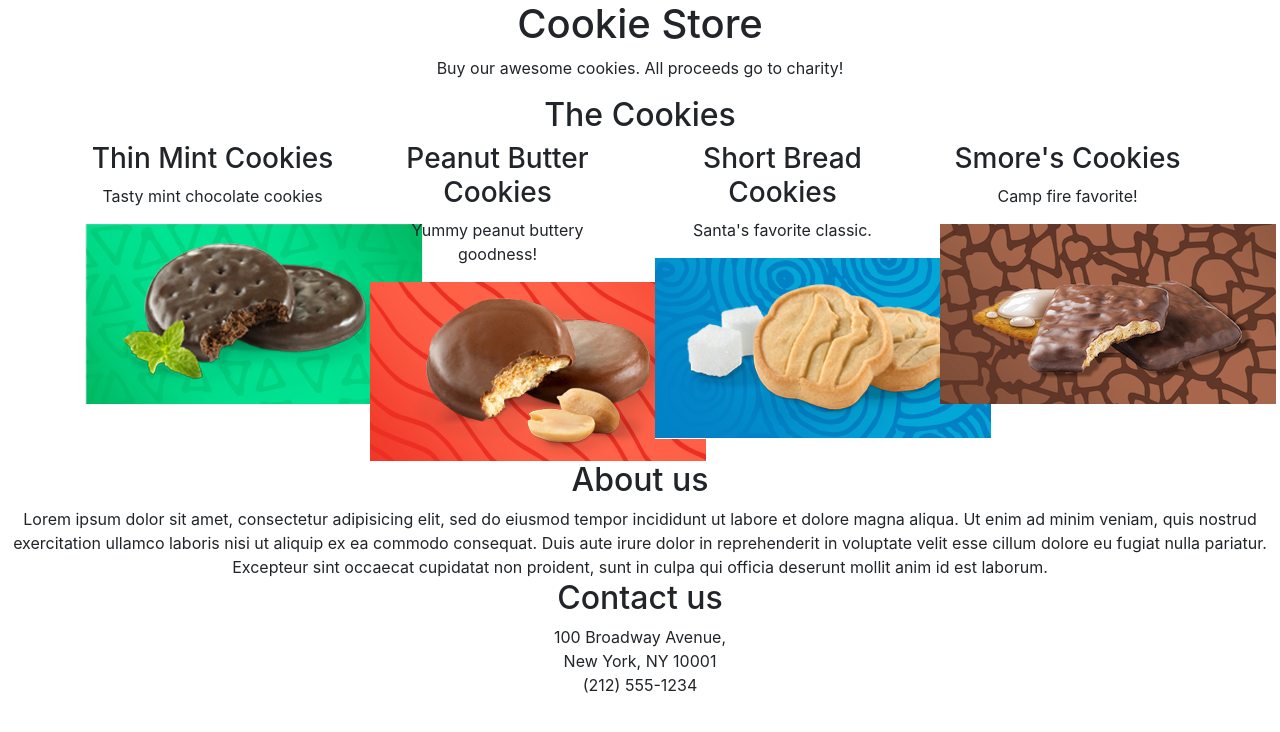
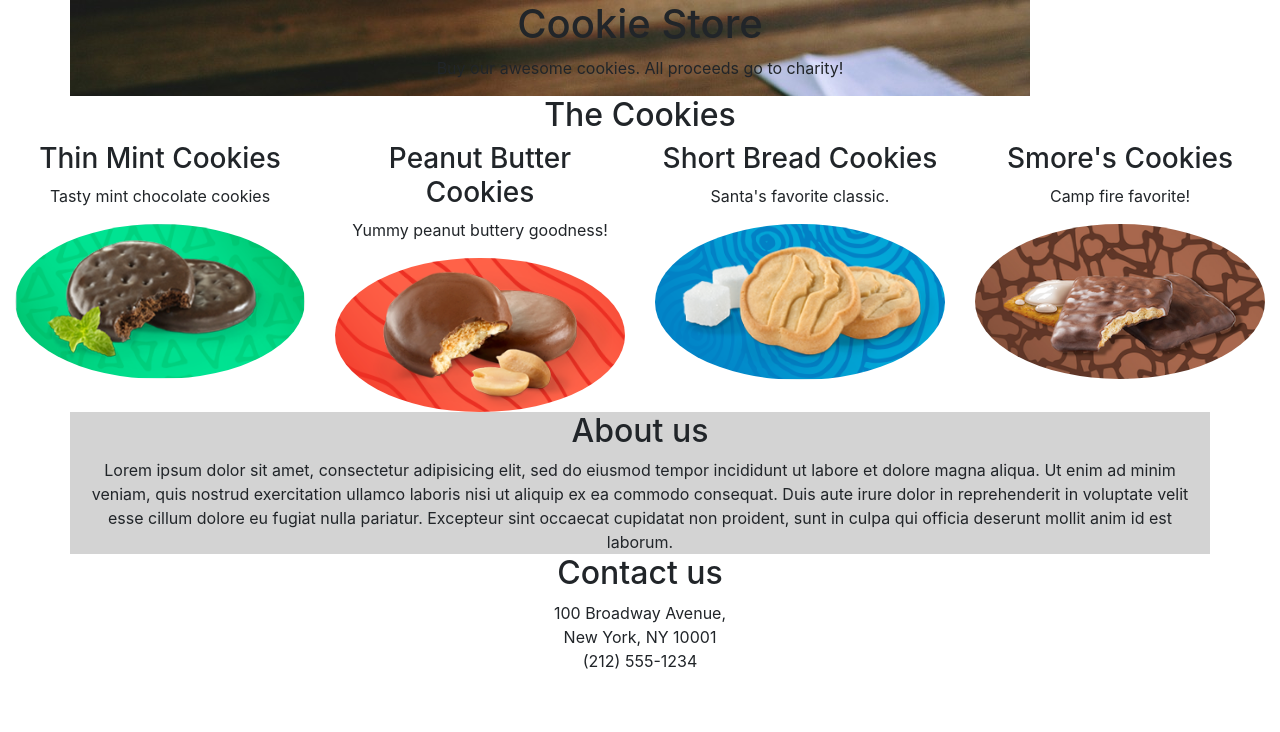
Before and after one commit to CUNYTechPrep/bootstrap-lab, a plain HTML site: page index.html in a window 1280 px wide. Drawn offline with nearby package versions, Linux system fonts and the light colour scheme.

Commit message:
continued to work on project

```diff
--- a/css/styles.css
+++ b/css/styles.css
@@ -2,6 +2,18 @@
     text-align: center;
 }
 
-.header{
-   background-image: url('img/milkbg.jpg');
+
+.bg{
+    background-image: url('/img/milkbg.jpg');
+    background-repeat: no-repeat;
 }
+
+.bg-lightgray{
+    background-color:lightgrey;
+
+}
+
+.cookie-monster{
+    background-image: url('/img/cmonster.png');
+
+}
--- a/index.html
+++ b/index.html
@@ -15,51 +15,66 @@
 </head>
 <body>
 
-<div class="header">
+<div class="container">
+  <div class="row">
+    <div class="col-lg-12 bg">
       <h1>Cookie Store</h1>
       <p>Buy our awesome cookies. All proceeds go to charity!</p>
     </div>
+  </div>
+</div>
+
 
 
   <h2>The Cookies</h2>
 
-  <div class="container">
+  <div class="container-fluid">
     <div class="row">
       <div class="col-lg-3 col-md-12">
         <h3>Thin Mint Cookies</h3>
         <p>Tasty mint chocolate cookies</p>
-        <img src="img/mint.png">
+        <img src="img/mint.png"class="rounded-circle img-fluid">
       </div>
 
       <div class="col-lg-3 col-md-12">
         <h3>Peanut Butter Cookies</h3>
         <p>Yummy peanut buttery goodness!</p>
-        <img src="img/peanut.png">
+        <img src="img/peanut.png" class="rounded-circle img-fluid">
       </div>
 
       <div class="col-lg-3 col-md-12">
         <h3>Short Bread Cookies</h3>
         <p>Santa's favorite classic.</p>
-        <img src="img/shortbread.png">
+        <img src="img/shortbread.png "class="rounded-circle img-fluid">
       </div>
 
 
       <div class="col-lg-3 col-md-12">
         <h3>Smore's Cookies</h3>
         <p>Camp fire favorite!</p>
-        <img src="img/smores.png">
+        <img src="img/smores.png"class="rounded-circle img-fluid">
       </div>
 
     </div>
   </div>
 
+
+  <div class="container">
+    <div class="row">
+       <div class="col-lg bg-lightgray">
         <h2>About us</h2>
-  <div>Lorem ipsum dolor sit amet, consectetur adipisicing elit, sed do eiusmod
+        Lorem ipsum dolor sit amet, consectetur adipisicing elit, sed do eiusmod
         tempor incididunt ut labore et dolore magna aliqua. Ut enim ad minim veniam,
         quis nostrud exercitation ullamco laboris nisi ut aliquip ex ea commodo
         consequat. Duis aute irure dolor in reprehenderit in voluptate velit esse
         cillum dolore eu fugiat nulla pariatur. Excepteur sint occaecat cupidatat non
-  proident, sunt in culpa qui officia deserunt mollit anim id est laborum.</div>
+        proident, sunt in culpa qui officia deserunt mollit anim id est laborum.
+
+
+      </div>
+    </div>
+  </div>
+
 
   <h2>Contact us</h2>
   <div>
```
Lines whose indentation alone changed are shown as unchanged.
